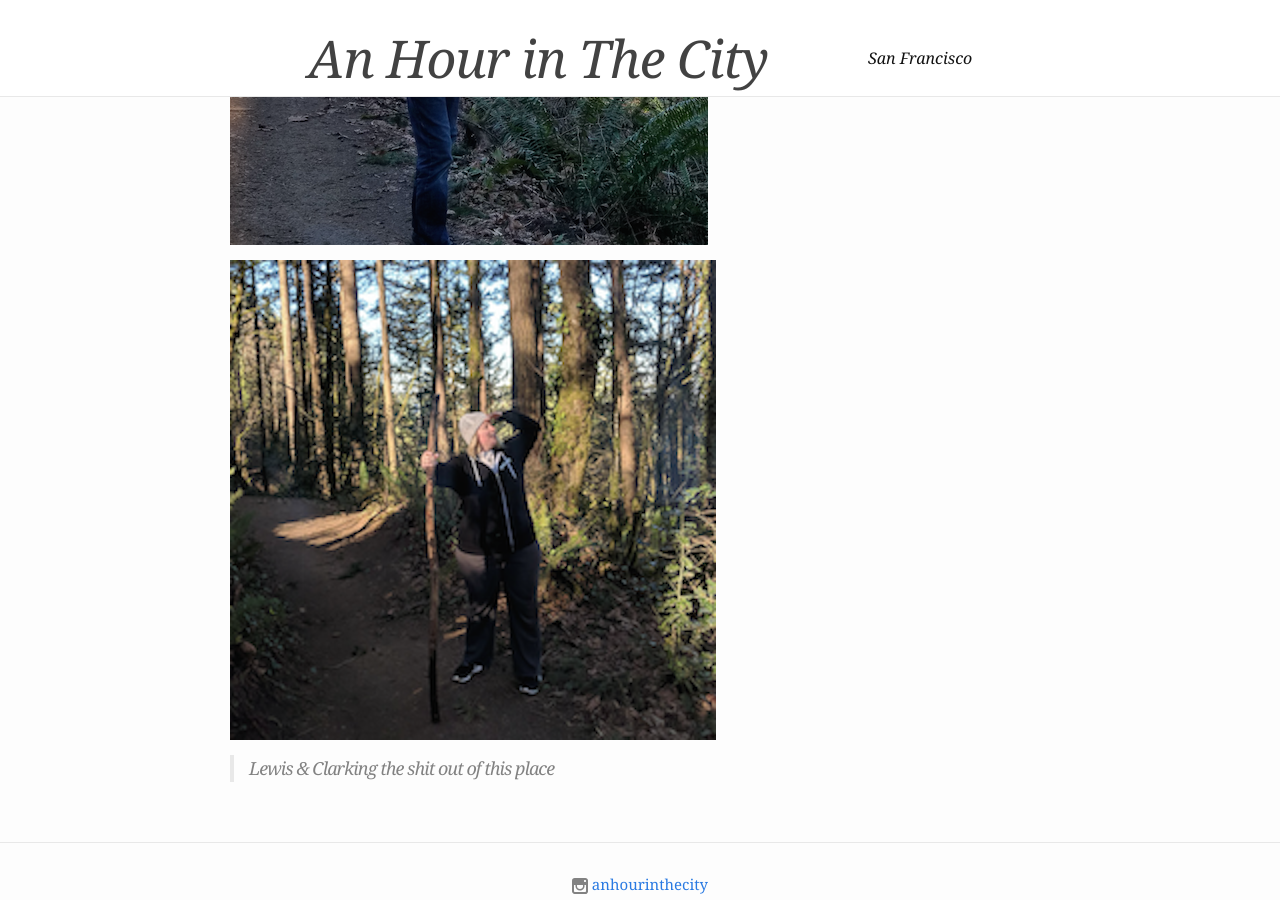
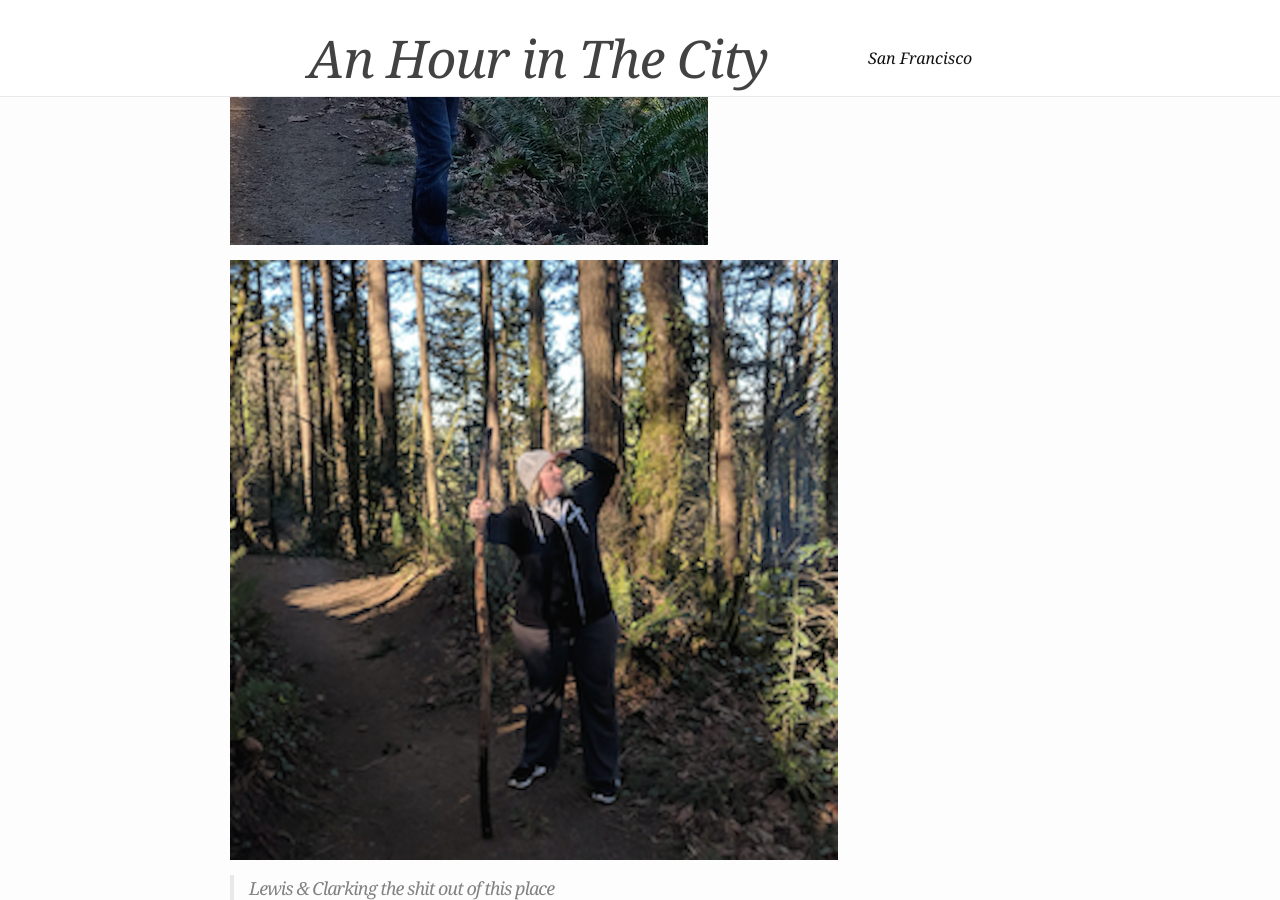
Before and after one commit to kilbanks/anhourinthecity.com, a Jekyll site: the page built from portland/_posts/2019-01-14-new-year-new-hour.md, in a window 1280 px wide and 900 px high, scrolled down 1619 px. Built offline with Jekyll 4.4.1, drawn with Linux system fonts in a browser that asks for light colours; comment, search, counter and statistics services are not loaded.

Commit message:
Update 2019-01-14-new-year-new-hour.md

```diff
--- a/portland/_posts/2019-01-14-new-year-new-hour.md
+++ b/portland/_posts/2019-01-14-new-year-new-hour.md
@@ -18,5 +18,5 @@ What a weird, amazing city!
 
 ![chris.png]({{site.baseurl}}/images/portland/chris.png)
 
-![kv.png]({{site.baseurl}}/images/portland/kv.png)
+![ksv.png]({{site.baseurl}}/images/portland/ksv.png)
 > Lewis & Clarking the shit out of this place
```
